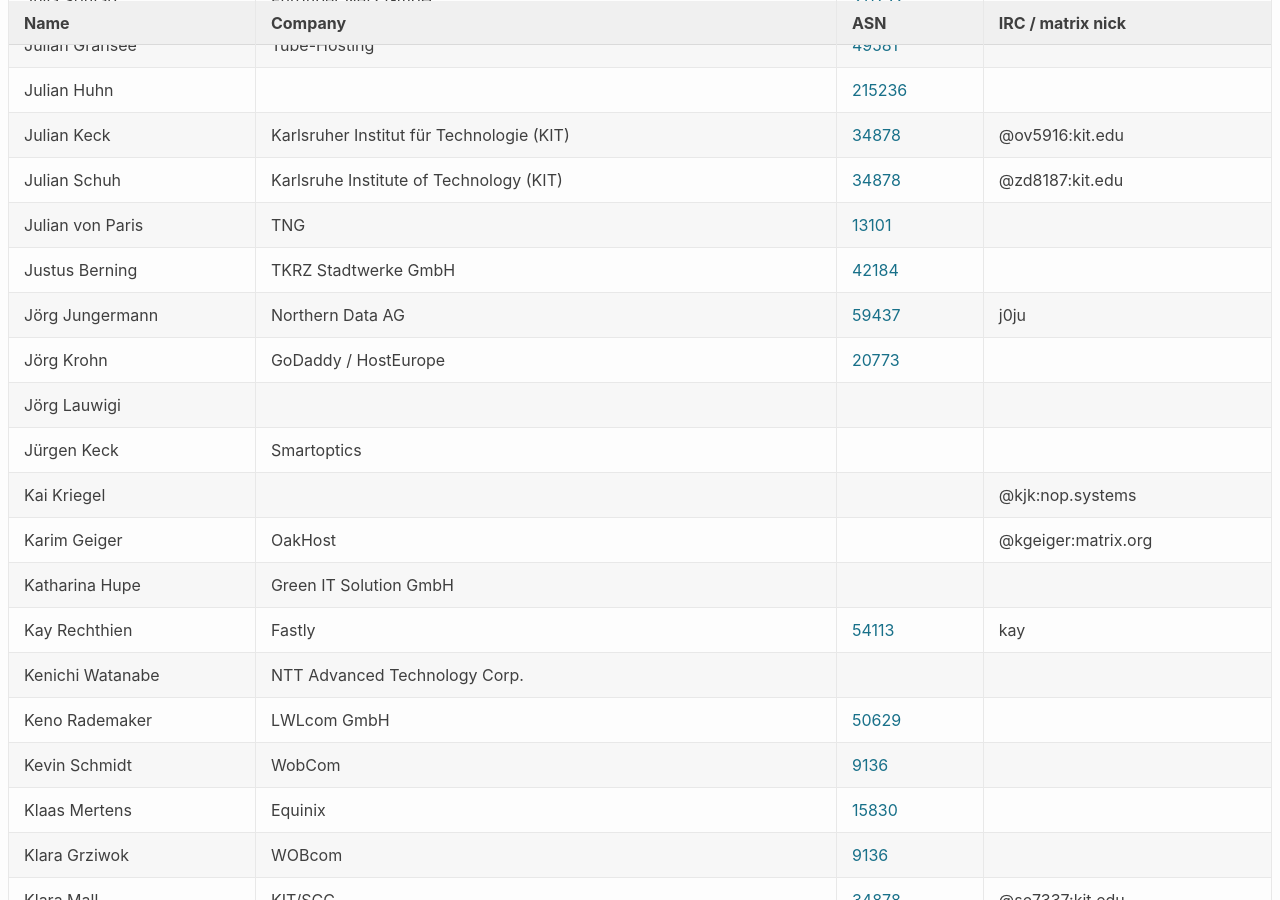
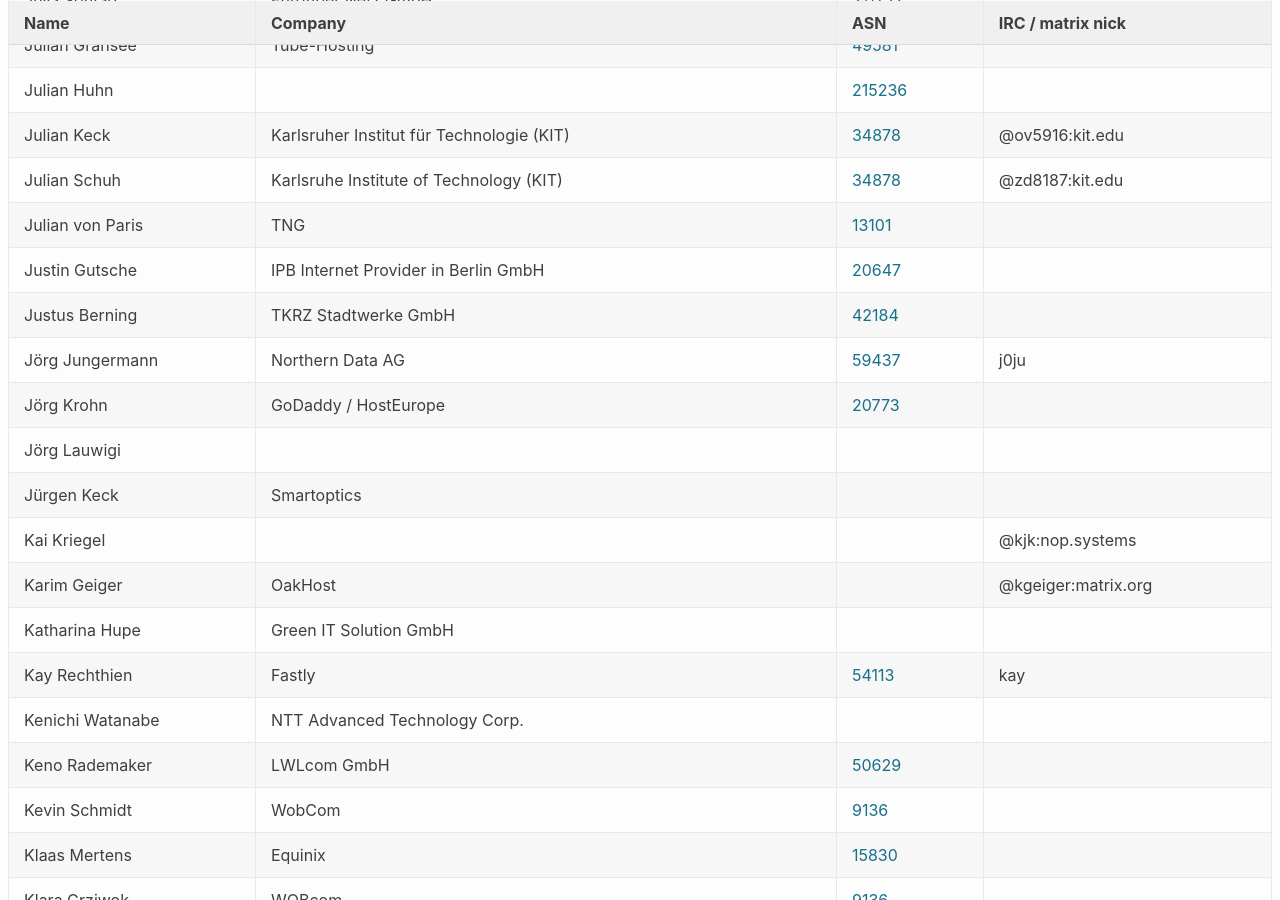
Before and after one commit to denog/pretix-attendeelist, a Jekyll site: the page built from denog16/index.markdown, in a window 1280 px wide and 900 px high, scrolled down 8011 px. Built offline with Jekyll 4.4.1, drawn with Linux system fonts in a browser that asks for light colours.

Commit message:
Latest data: Fri Oct 18 20:30:09 UTC 2024

```diff
--- a/_data/attendees_denog16_onsite.json
+++ b/_data/attendees_denog16_onsite.json
@@ -1092,6 +1092,12 @@
     "asn": null
   },
   {
+    "name": "Justin Gutsche",
+    "company": "IPB Internet Provider in Berlin GmbH",
+    "irc": null,
+    "asn": "20647"
+  },
+  {
     "name": "Justus Berning",
     "company": "TKRZ Stadtwerke GmbH",
     "irc": null,
```
